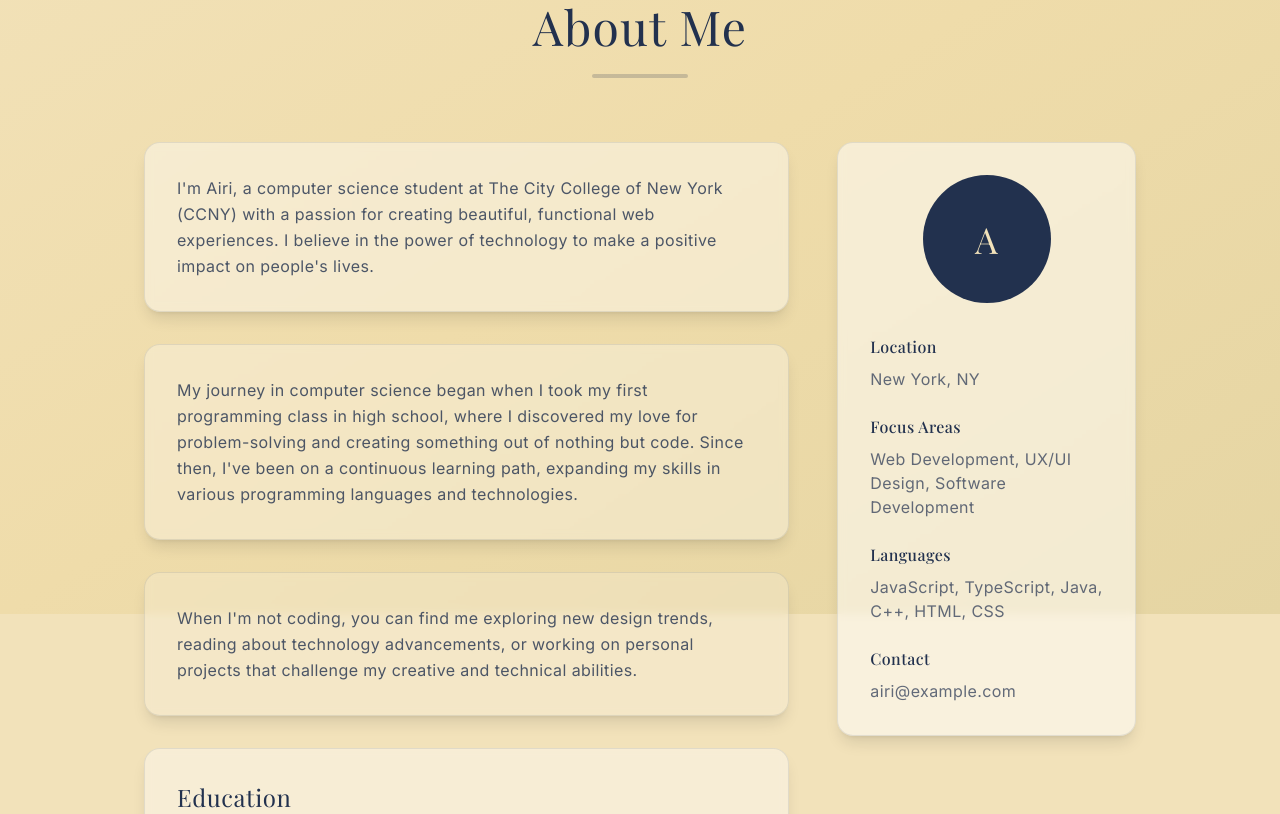
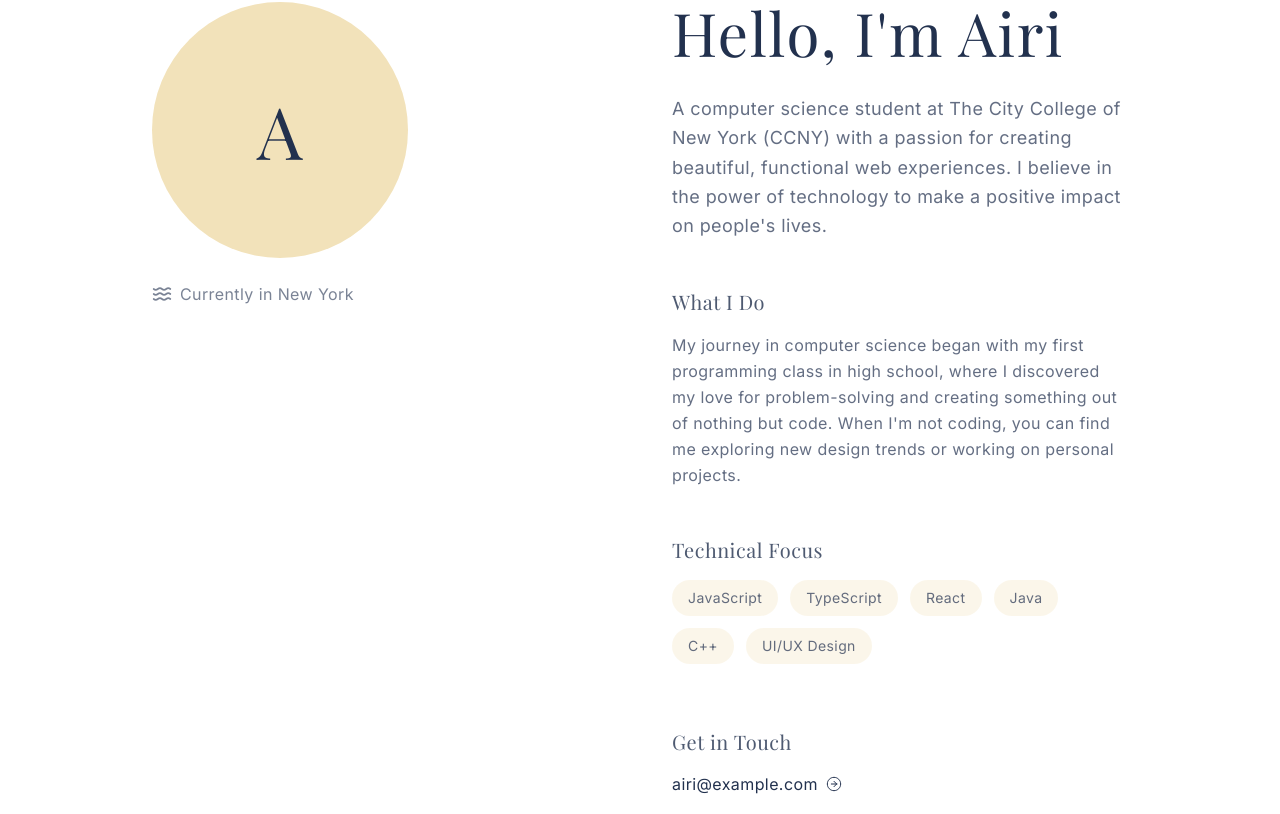
Before and after one commit to AiriYX/portfolio, a React (Vite) app: page /about in a window 1280 px wide. Shown: the part 186-1000 px from the top of the page. Built offline with nearby package versions, Linux system fonts and the light colour scheme.

Commit message:
Refactor: Apply squiggly design
Implement squiggly design elements throughout the application.

```diff
--- a/src/pages/AboutMe.tsx
+++ b/src/pages/AboutMe.tsx
@@ -2,88 +2,80 @@
 import React from 'react';
 import Navbar from '../components/Navbar';
 import Footer from '../components/Footer';
+import { Waves } from 'lucide-react';
 
 const AboutMe: React.FC = () => {
   return (
-    <div className="min-h-screen bg-[#F2E2BA]">
-      <div className="absolute inset-0 bg-gradient-to-br from-[#F2E2BA] via-[#EFDCAA] to-[#E5D5A3] pointer-events-none" />
+    <div className="min-h-screen bg-white">
       <Navbar />
 
-      <section className="relative section-container py-24">
-        <div className="max-w-6xl mx-auto px-6 md:px-10">
-          <div className="mb-16 text-center">
-            <h1 className="text-5xl font-serif mb-6 text-navy">About Me</h1>
-            <div className="w-24 h-1 bg-navy/20 mx-auto rounded-full"></div>
+      <main className="max-w-5xl mx-auto px-6 pt-24 pb-32">
+        <div className="grid md:grid-cols-2 gap-16 items-start">
+          {/* Left Column */}
+          <div className="space-y-6">
+            <div className="w-64 h-64 bg-[#F2E2BA] rounded-full flex items-center justify-center text-navy text-7xl font-serif relative overflow-hidden group">
+              <span className="relative z-10">A</span>
+              <div className="absolute inset-0 bg-gradient-to-br from-[#F2E2BA] to-[#E5D5A3] opacity-0 group-hover:opacity-100 transition-opacity duration-500"></div>
             </div>
 
-          <div className="grid md:grid-cols-3 gap-12">
-            <div className="md:col-span-2 space-y-8">
-              <div className="bg-white/40 backdrop-blur-sm rounded-2xl p-8 shadow-lg border border-navy/10">
-                <p className="text-navy/80 leading-relaxed">
-                  I'm Airi, a computer science student at The City College of New York (CCNY) with a passion for creating
+            <div className="inline-flex items-center gap-2 text-navy/60">
+              <Waves className="w-5 h-5" />
+              <span>Currently in New York</span>
+            </div>
+          </div>
+
+          {/* Right Column */}
+          <div className="space-y-12">
+            <div>
+              <h1 className="text-4xl md:text-5xl lg:text-6xl font-serif text-navy mb-8">
+                Hello, I'm Airi
+              </h1>
+              <p className="text-lg text-navy/70 leading-relaxed">
+                A computer science student at The City College of New York (CCNY) with a passion for creating
                 beautiful, functional web experiences. I believe in the power of technology to make a positive impact
                 on people's lives.
               </p>
             </div>
 
-              <div className="bg-white/30 backdrop-blur-sm rounded-2xl p-8 shadow-lg border border-navy/10">
-                <p className="text-navy/80 leading-relaxed">
-                  My journey in computer science began when I took my first programming class in high school,
+            <div>
+              <h2 className="text-xl font-serif text-navy/80 mb-4">What I Do</h2>
+              <p className="text-navy/70 leading-relaxed">
+                My journey in computer science began with my first programming class in high school,
                 where I discovered my love for problem-solving and creating something out of nothing but code.
-                  Since then, I've been on a continuous learning path, expanding my skills in various programming
-                  languages and technologies.
+                When I'm not coding, you can find me exploring new design trends or working on personal projects.
               </p>
             </div>
 
-              <div className="bg-white/20 backdrop-blur-sm rounded-2xl p-8 shadow-lg border border-navy/10">
-                <p className="text-navy/80 leading-relaxed">
-                  When I'm not coding, you can find me exploring new design trends, reading about technology advancements,
-                  or working on personal projects that challenge my creative and technical abilities.
-                </p>
+            <div>
+              <h2 className="text-xl font-serif text-navy/80 mb-4">Technical Focus</h2>
+              <div className="flex flex-wrap gap-3">
+                {["JavaScript", "TypeScript", "React", "Java", "C++", "UI/UX Design"].map((skill, index) => (
+                  <span
+                    key={index}
+                    className="px-4 py-2 bg-[#F2E2BA]/30 text-navy/70 rounded-full text-sm"
+                  >
+                    {skill}
+                  </span>
+                ))}
+              </div>
             </div>
 
-              <div className="bg-white/40 backdrop-blur-sm rounded-2xl p-8 shadow-lg border border-navy/10 space-y-6">
-                <h2 className="text-2xl font-serif text-navy">Education</h2>
-                <div className="space-y-3">
-                  <div>
-                    <h3 className="font-medium text-navy">Bachelor of Science in Computer Science</h3>
-                    <p className="text-navy/70">The City College of New York (CCNY) | Expected 2026</p>
+            <div className="pt-4">
+              <h2 className="text-xl font-serif text-navy/80 mb-4">Get in Touch</h2>
+              <a
+                href="mailto:airi@example.com"
+                className="inline-flex items-center gap-2 text-navy hover:text-green transition-colors"
+              >
+                airi@example.com
+                <svg className="w-4 h-4" viewBox="0 0 24 24" fill="none" xmlns="http://www.w3.org/2000/svg">
+                  <path d="M2 12C2 17.5228 6.47715 22 12 22C17.5228 22 22 17.5228 22 12C22 6.47715 17.5228 2 12 2C6.47715 2 2 6.47715 2 12Z" stroke="currentColor" strokeWidth="1.5"/>
+                  <path d="M8 12H16M16 12L12 8M16 12L12 16" stroke="currentColor" strokeWidth="1.5" strokeLinecap="round" strokeLinejoin="round"/>
+                </svg>
+              </a>
             </div>
           </div>
         </div>
-            </div>
-
-            <div className="md:col-span-1">
-              <div className="sticky top-24 bg-white/50 backdrop-blur-sm rounded-2xl p-8 shadow-lg border border-navy/10 space-y-8">
-                <div className="mb-8 flex justify-center">
-                  <div className="w-32 h-32 bg-navy rounded-full flex items-center justify-center text-wheat text-4xl font-serif transform hover:scale-105 transition-all duration-300">
-                    A
-                  </div>
-                </div>
-
-                <div className="space-y-6">
-                  <div>
-                    <h4 className="font-medium text-navy mb-2">Location</h4>
-                    <p className="text-navy/70">New York, NY</p>
-                  </div>
-                  <div>
-                    <h4 className="font-medium text-navy mb-2">Focus Areas</h4>
-                    <p className="text-navy/70">Web Development, UX/UI Design, Software Development</p>
-                  </div>
-                  <div>
-                    <h4 className="font-medium text-navy mb-2">Languages</h4>
-                    <p className="text-navy/70">JavaScript, TypeScript, Java, C++, HTML, CSS</p>
-                  </div>
-                  <div>
-                    <h4 className="font-medium text-navy mb-2">Contact</h4>
-                    <p className="text-navy/70">airi@example.com</p>
-                  </div>
-                </div>
-              </div>
-            </div>
-          </div>
-        </div>
-      </section>
+      </main>
 
       <Footer />
     </div>
```
Lines whose indentation alone changed are shown as unchanged.
